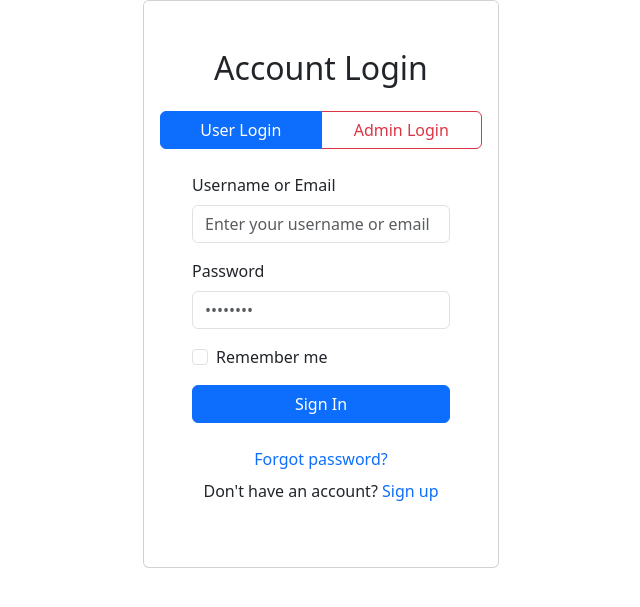
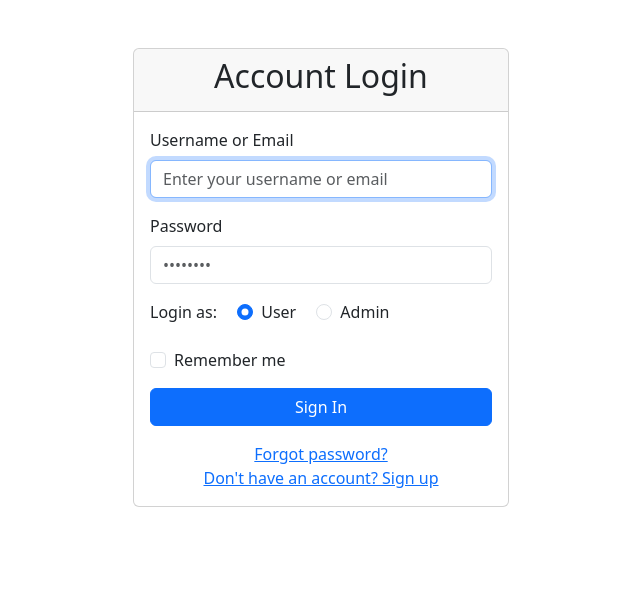
Before and after one commit to Patrickjoshanedez/Collab, a PHP site: page /pages/login.php in a window 1280 px wide. Shown: the top 607 px of the page, without its empty margins (319-959 px from the left). Run offline with PHP 8.4, Linux system fonts and the light colour scheme.

Commit message:
fixing login

```diff
--- a/css/styles.css
+++ b/css/styles.css
@@ -94,5 +94,5 @@ input::-webkit-inner-spin-button {
 }
 
 .admin-selected {
-    border: 2px solid #dc3545;
+    border: 2px solid #dc3545; /* Red border for admin selection */
 }
--- a/pages/login-validate.php
+++ b/pages/login-validate.php
@@ -1,31 +1,41 @@
+
 <?php
+// login-validate.php: handles POST, authentication, and redirects
 session_start();
 require '../includes/db.php';
 
-if ($_SERVER['REQUEST_METHOD'] === 'POST') {
-    $identifier = $_POST['identifier']; // This will hold either the username or email
-    $password = $_POST['password'];
-    $loginType = $_POST['loginType']; // Get the selected login type (user or admin)
+if (
+    $_SERVER['REQUEST_METHOD'] === 'POST'
+    && isset($_POST['identifier'], $_POST['password'], $_POST['role'])
+) {
+    $identifier = trim($_POST['identifier']);
+    $password   = $_POST['password'];
+    $role       = ($_POST['role'] === 'admin') ? 'Admin' : 'User';
 
-    // Check if the identifier matches either username or email in the database
-    $stmt = $pdo->prepare("SELECT * FROM users WHERE username = ? OR email = ?");
-    $stmt->execute([$identifier, $identifier]);
-    $user = $stmt->fetch();
+    // Prepare and execute lookup
+    $stmt = $pdo->prepare("SELECT User_ID, username, password, Role FROM users WHERE (username = ? OR email = ?) AND Role = ?");
+    $stmt->execute([$identifier, $identifier, $role]);
+    $user = $stmt->fetch(PDO::FETCH_ASSOC);
 
     if ($user && password_verify($password, $user['password'])) {
-        if ($loginType === 'admin' && $user['role'] !== 'admin') {
-            // If admin login is selected but the user is not an admin
-            $_SESSION['error'] = 'Access denied. Admins only.';
+        // Secure session cookie settings
+        session_regenerate_id(true);
+        $_SESSION['user_id'] = $user['User_ID'];
+        $_SESSION['username'] = $user['username'];
+        $_SESSION['role'] = $user['Role'];
+
+        // Redirect based on role
+        if ($user['Role'] === 'Admin') {
+            header('Location: ../dashboard/admin.php');
         } else {
-            // Successful login
-            $_SESSION['user_id'] = $user['id'];
-            $_SESSION['role'] = $user['role'];
-            header("Location: ../index.php"); // Redirect to the dashboard
-            exit();
+            header('Location: ../dashboard/index.html');
         }
-    } else {
-        // Invalid credentials
-        $_SESSION['error'] = 'Invalid username/email or password.';
+        exit;
     }
 }
+
+// If we reach here, authentication failed
+$_SESSION['error'] = 'Invalid username or password.';
+header('Location: login.php');
+exit;
 ?>
--- a/pages/login.php
+++ b/pages/login.php
@@ -1,7 +1,10 @@
 <?php
-require 'login-validate.php'; // Include the login logic
+// login.php: displays form and error messages only
+session_start();
+// Retrieve and clear any error message set by login-validate.php
+$error = $_SESSION['error'] ?? null;
+unset($_SESSION['error']);
 ?>
-
 <!DOCTYPE html>
 <html lang="en">
 <head>
@@ -12,36 +15,20 @@ require 'login-validate.php'; // Include the login logic
     <link href="../styles/style.css" rel="stylesheet">
 </head>
 <body>
-    <div class="container">
-        <div class="row justify-content-center">
-            <div class="col-md-6 col-lg-4">
-                <div class="card login-card" id="loginCard">
-                    <div class="card-header bg-white border-0 pt-5">
-                        <h2 class="text-center mb-4">Account Login</h2>
-                        <div class="d-grid gap-2">
-                            <div class="btn-group w-100" role="group">
-                                <input type="radio" class="btn-check" name="loginType" id="userLogin" value="user" autocomplete="off" checked>
-                                <label class="btn btn-outline-primary w-50" for="userLogin">User Login</label>
-
-                                <input type="radio" class="btn-check" name="loginType" id="adminLogin" value="admin" autocomplete="off">
-                                <label class="btn btn-outline-danger w-50" for="adminLogin">Admin Login</label>
+    <div class="container mt-5" style="max-width: 400px;">
+        <div class="card" id="loginCard">
+            <div class="card-header text-center">
+                <h2>Account Login</h2>
             </div>
-                        </div>
-                    </div>
-
-                    <div class="card-body px-5 pb-5">
-                        <!-- Display error message -->
-                        <?php if (isset($_SESSION['error'])): ?>
-                            <div class="alert alert-danger" role="alert">
-                                <?= $_SESSION['error'];
-                                unset($_SESSION['error']); ?>
-                            </div>
+            <div class="card-body">
+                <?php if ($error): ?>
+                    <div class="alert alert-danger"><?= htmlspecialchars($error) ?></div>
                 <?php endif; ?>
 
-                        <form method="POST" action="login.php">
+                <form method="POST" action="login-validate.php">
                     <div class="mb-3">
                         <label for="identifier" class="form-label">Username or Email</label>
-                                <input type="text" class="form-control" id="identifier" name="identifier" required placeholder="Enter your username or email">
+                        <input type="text" class="form-control" id="identifier" name="identifier" required placeholder="Enter your username or email" autofocus>
                     </div>
 
                     <div class="mb-3">
@@ -49,33 +36,33 @@ require 'login-validate.php'; // Include the login logic
                         <input type="password" class="form-control" id="password" name="password" required placeholder="••••••••">
                     </div>
 
+                    <div class="mb-3">
+                        <label class="form-label me-3">Login as:</label>
+                        <div class="form-check form-check-inline">
+                            <input class="form-check-input" type="radio" name="role" id="userLogin" value="user" checked>
+                            <label class="form-check-label" for="userLogin">User</label>
+                        </div>
+                        <div class="form-check form-check-inline">
+                            <input class="form-check-input" type="radio" name="role" id="adminLogin" value="admin">
+                            <label class="form-check-label" for="adminLogin">Admin</label>
+                        </div>
+                    </div>
+
                     <div class="mb-3 form-check">
-                                <input type="checkbox" class="form-check-input" id="remember">
+                        <input type="checkbox" class="form-check-input" id="remember" name="remember">
                         <label class="form-check-label" for="remember">Remember me</label>
                     </div>
 
                     <button type="submit" class="btn btn-primary w-100">Sign In</button>
 
-                            <div class="text-center mt-4">
-                                <a href="forgot_password.php" class="text-decoration-none">Forgot password?</a>
-                                <p class="mt-2">Don't have an account? <a href="signup.php" class="text-decoration-none">Sign up</a></p>
+                    <div class="text-center mt-3">
+                        <a href="forgot_password.php">Forgot password?</a><br>
+                        <a href="signup.php">Don't have an account? Sign up</a>
                     </div>
                 </form>
             </div>
         </div>
     </div>
-        </div>
-    </div>
-
     <script src="https://cdn.jsdelivr.net/npm/bootstrap@5.3.0/dist/js/bootstrap.bundle.min.js"></script>
-    <script>
-        // Add visual feedback for admin selection
-        const adminLogin = document.getElementById('adminLogin');
-        const loginCard = document.getElementById('loginCard');
-
-        adminLogin.addEventListener('change', () => {
-            loginCard.classList.toggle('admin-selected');
-        });
-    </script>
 </body>
 </html>
--- a/pages/signup-validate.php
+++ b/pages/signup-validate.php
@@ -42,8 +42,8 @@ if ($_SERVER['REQUEST_METHOD'] === 'POST') {
                 $hashedPassword = password_hash($password, PASSWORD_DEFAULT);
 
                 // Insert the new user into the database
-                $sql = "INSERT INTO Users (Username, Name, Contact_no, Address, Purchase_History, Role, Email, Password, reset_token)
-                        VALUES (:username, :name, :contact_no, :address, :purchase_history, :role, :email, :password, :reset_token)";
+                $sql = "INSERT INTO Users (Username, Name, Contact_no, Address, Purchase_History, Role, Email, Password)
+                        VALUES (:username, :name, :contact_no, :address, :purchase_history, :role, :email, :password)";
                 $stmt = $pdo->prepare($sql);
 
                 // Prepare parameters for the query
@@ -56,7 +56,6 @@ if ($_SERVER['REQUEST_METHOD'] === 'POST') {
                     'role'             => 'User', // Default role is 'User'
                     'email'            => $email,
                     'password'         => $hashedPassword,
-                    'reset_token'      => null // Default null value for reset_token
                 ];
 
                 if ($stmt->execute($params)) {
```
Also changed, not shown: pages/signup.php (+3 -4 lines). Lines whose indentation alone changed are shown as unchanged.
